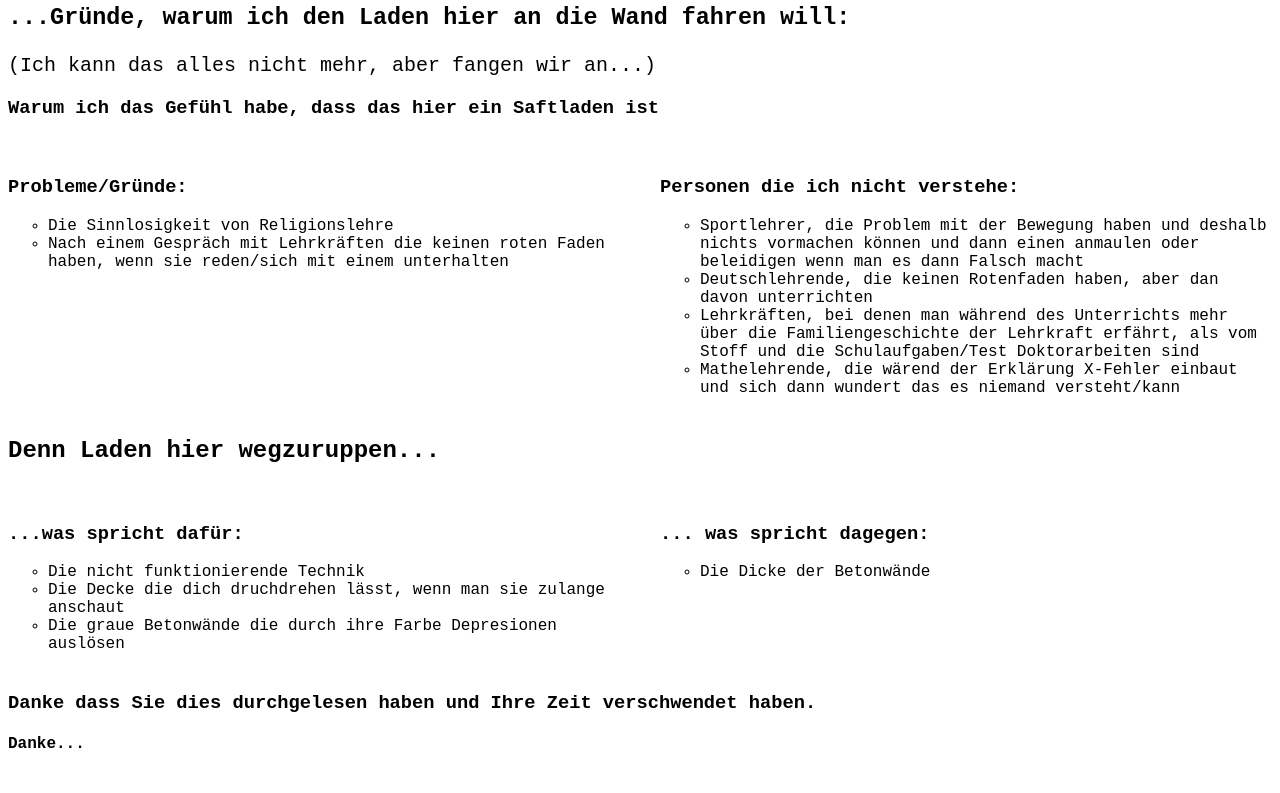
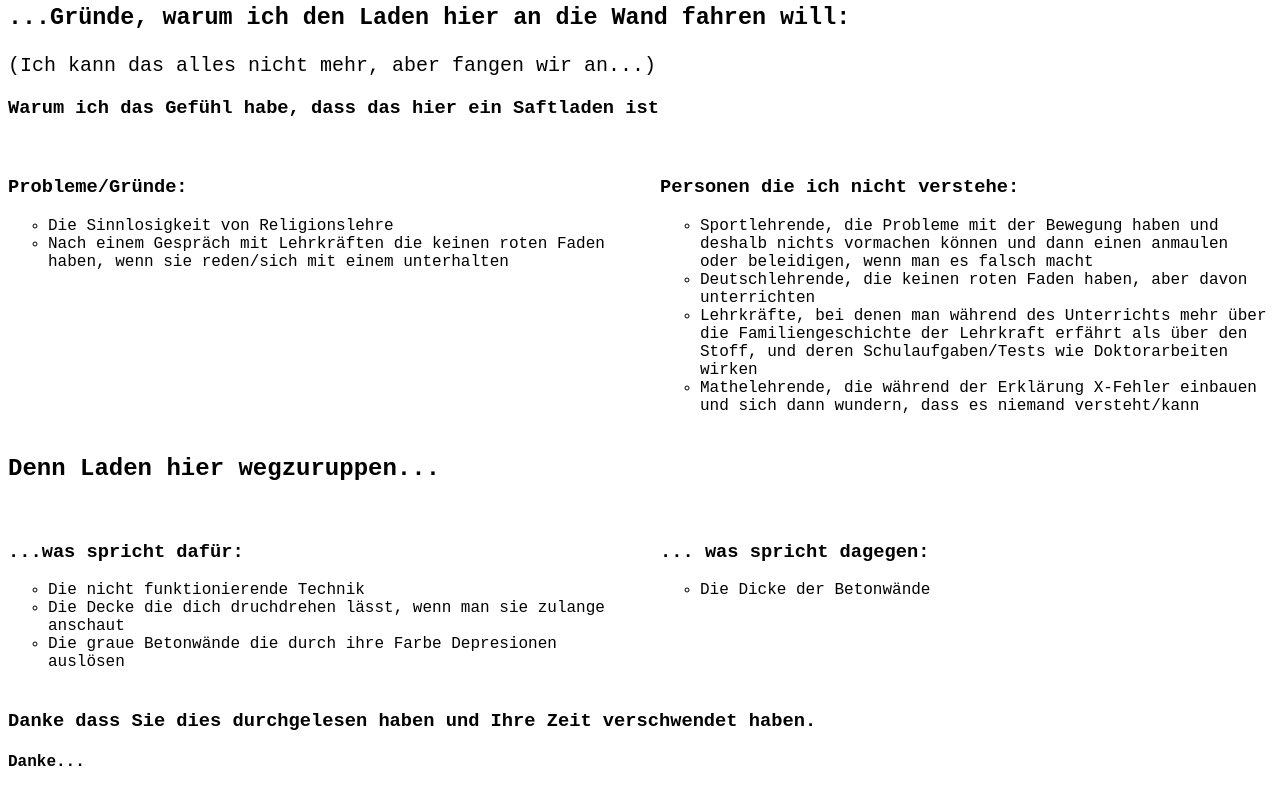
Before and after one commit to NickClaas007/einfach-nur-warum.com, a plain HTML site: page index.html in a window 1280 px wide. Shown: the part 94-887 px from the top of the page. Drawn offline with Linux system fonts and the light colour scheme.

Commit message:
Refactor list items for clarity and grammar

```diff
--- a/index.html
+++ b/index.html
@@ -27,12 +27,12 @@
 
     <li>
       <h3>Personen die ich nicht verstehe:</h3>
-      <ul>
-        <li>Sportlehrer, die Problem mit der Bewegung haben und deshalb nichts vormachen können und dann einen anmaulen oder beleidigen wenn man es dann Falsch macht</li>
-        <li>Deutschlehrende, die keinen Rotenfaden haben, aber dan davon unterrichten</li>
-        <li>Lehrkräften, bei denen man während des Unterrichts mehr über die Familiengeschichte der Lehrkraft erfährt, als vom Stoff und die Schulaufgaben/Test Doktorarbeiten sind</li>
-        <li>Mathelehrende, die wärend der Erklärung X-Fehler einbaut und sich dann wundert das es niemand versteht/kann</li>
-      </ul>
+        <ul>
+          <li>Sportlehrende, die Probleme mit der Bewegung haben und deshalb nichts vormachen können und dann einen anmaulen oder beleidigen, wenn man es falsch macht</li>
+          <li>Deutschlehrende, die keinen roten Faden haben, aber davon unterrichten</li>
+          <li>Lehrkräfte, bei denen man während des Unterrichts mehr über die Familiengeschichte der Lehrkraft erfährt als über den Stoff, und deren Schulaufgaben/Tests wie Doktorarbeiten wirken</li>
+          <li>Mathelehrende, die während der Erklärung X-Fehler einbauen und sich dann wundern, dass es niemand versteht/kann</li>
+        </ul>
     </li>
   </ul>
   <h2>Denn Laden hier wegzuruppen...</h2>
```
